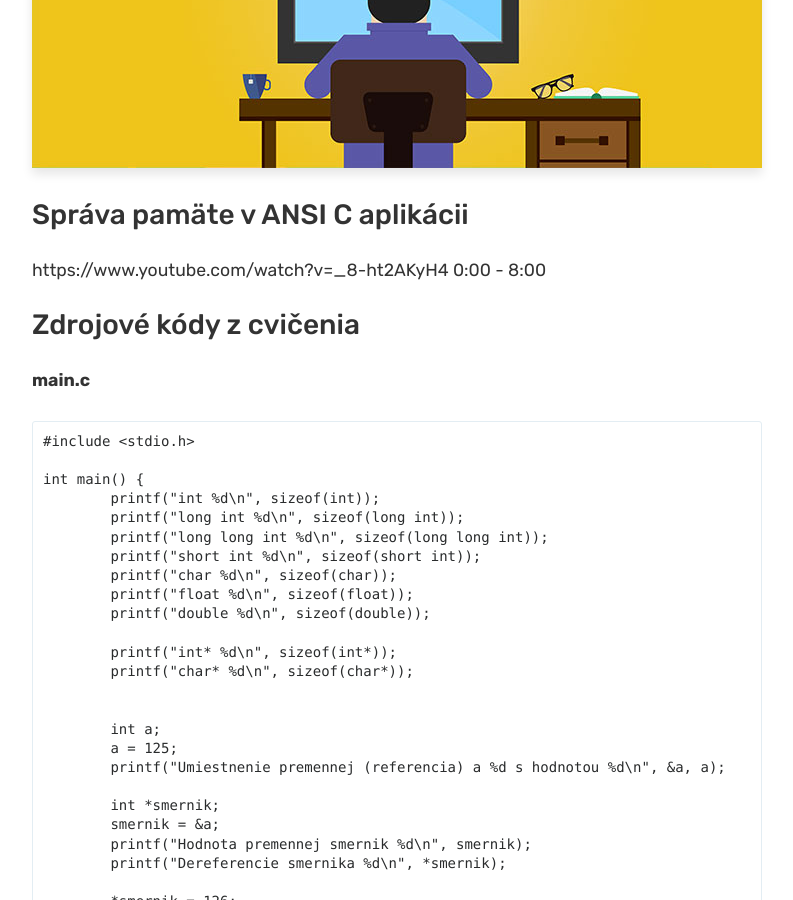
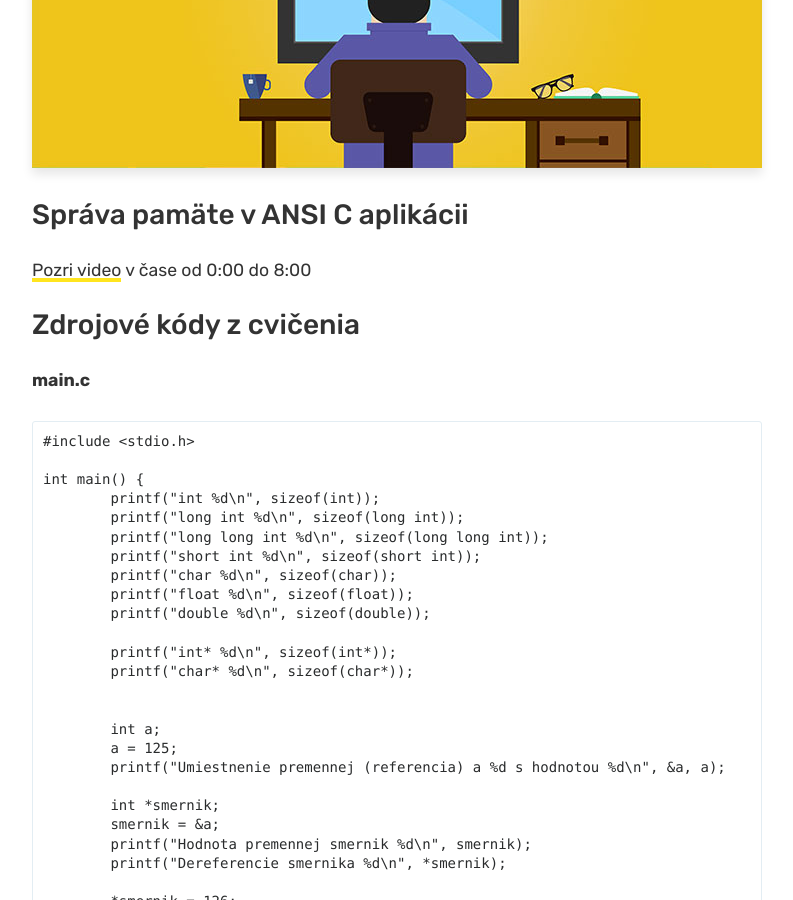
Before and after one commit to ppatrik/ppatrik.github.io, a Jekyll site: the page built from _posts/2020-10-20-JAC-Cvicenie05.md, in a window 1280 px wide and 900 px high, scrolled down 521 px. Shown: the whole window, without its empty margins (243-1036 px from the left). Built offline with Jekyll 4.4.1, drawn with Linux system fonts in a browser that asks for light colours; comment, search, counter and statistics services are not loaded.

Commit message:
Update 2020-10-20-JAC-Cvicenie05.md

```diff
--- a/_posts/2020-10-20-JAC-Cvicenie05.md
+++ b/_posts/2020-10-20-JAC-Cvicenie05.md
@@ -8,7 +8,7 @@ author: ppatrik
 
 ### Správa pamäte v ANSI C aplikácii
 
-https://www.youtube.com/watch?v=_8-ht2AKyH4 0:00 - 8:00
+[Pozri video](https://www.youtube.com/watch?v=_8-ht2AKyH4) v čase od 0:00 do 8:00
 
 ### Zdrojové kódy z cvičenia
 
```
